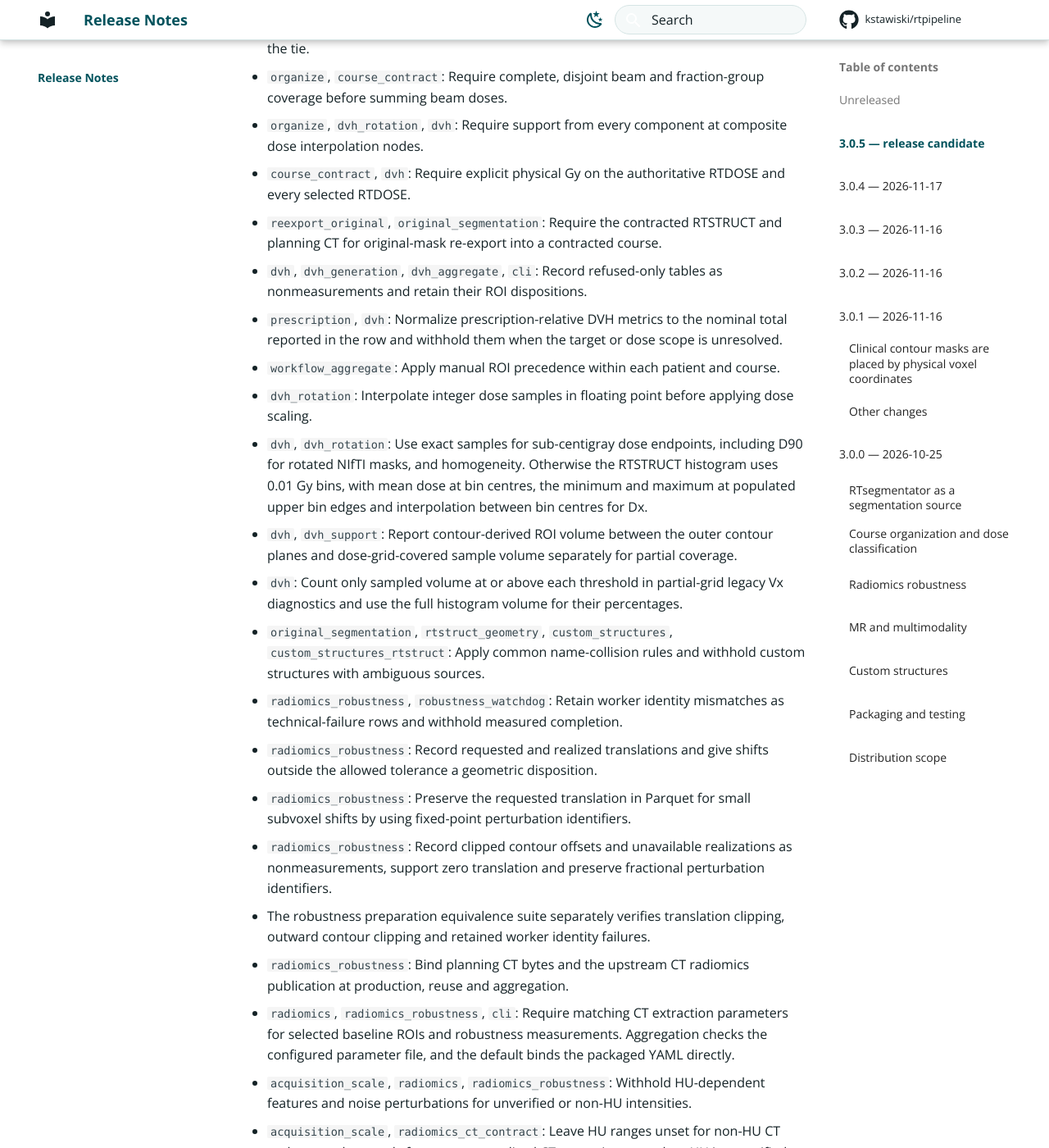
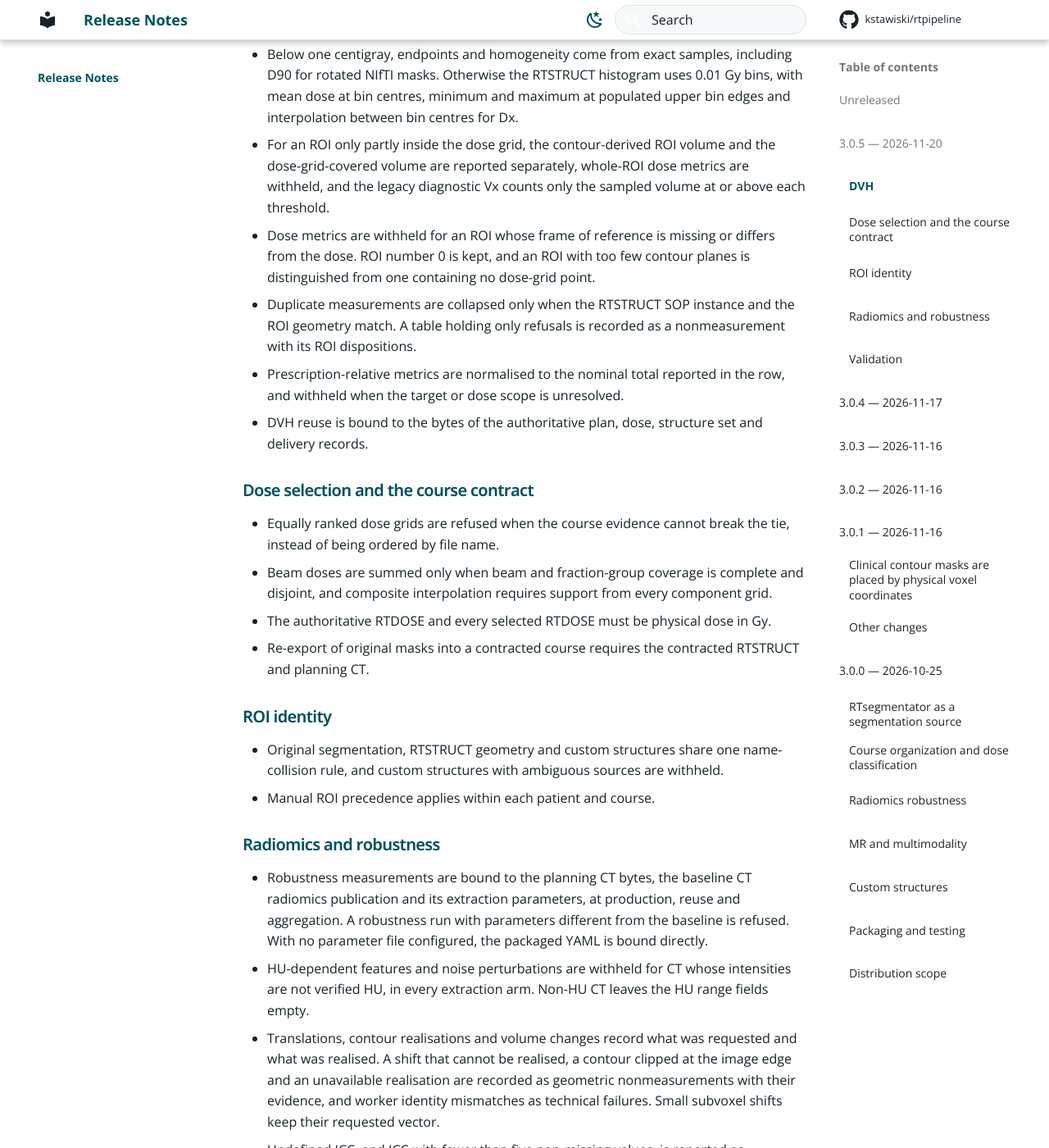
Before and after one commit to kstawiski/rtpipeline, an MkDocs documentation site: the page built from docs/release_notes.md, in a window 1280 px wide and 1400 px high, scrolled down 827 px. Shown: the whole window at 82% size. Built offline with MkDocs 1.6.1 and Material for MkDocs 9.7.7, drawn with Linux system fonts in a browser that asks for light colours; comment, search, counter and statistics services are not loaded; some of the changed text lies outside the part shown.

Commit message:
Publish the 3.0.5 release notes and citation
The release notes group the dose, dose-selection, ROI identity and
radiomics robustness changes, and the new validation harnesses. The
citation and the documentation index name 3.0.5 as the current release.

Co-Authored-By: Claude Opus 5.5 <noreply@anthropic.com>

```diff
--- a/docs/release_notes.md
+++ b/docs/release_notes.md
@@ -2,48 +2,101 @@
 
 ## Unreleased
 
-## 3.0.5 — release candidate
+## 3.0.5 — 2026-11-20
 
-- `dvh_generation`: Bind DVH reuse to the authoritative plan, dose, structure set and delivery record bytes.
-- `dvh`: Select the hot end of exact cumulative dose plateaus for Dx endpoints, including the minimum dose in the hottest 2 cm³ (D2cc).
-- `dvh`, `dvh_support`: Weight each axial contour plane by the slab bounded by adjacent midpoints. The two end slabs extend by half their adjacent interval.
-- `dvh`: Withhold dose metrics for ROIs with missing or mismatched frame-of-reference identity.
-- `dvh`, `dvh_aggregate`: Require matching RTSTRUCT SOP instance and ROI geometry before collapsing duplicate measurements.
-- `dvh_rotation`, `dvh`, `organize`: Honor declared RTDOSE frame positions, including unequal spacing and descending offsets.
-- `dvh`: Retain ROI number zero and distinguish insufficient contour planes from an ROI that contains no sampled dose-grid point.
-- `dvh`: Count samples at the threshold in Vx. Histogram-only Vx includes bins whose lower edge meets the threshold.
-- `organize`: Refuse equally ranked dose grids when the course evidence cannot resolve the tie.
-- `organize`, `course_contract`: Require complete, disjoint beam and fraction-group coverage before summing beam doses.
-- `organize`, `dvh_rotation`, `dvh`: Require support from every component at composite dose interpolation nodes.
-- `course_contract`, `dvh`: Require explicit physical Gy on the authoritative RTDOSE and every selected RTDOSE.
-- `reexport_original`, `original_segmentation`: Require the contracted RTSTRUCT and planning CT for original-mask re-export into a contracted course.
-- `dvh`, `dvh_generation`, `dvh_aggregate`, `cli`: Record refused-only tables as nonmeasurements and retain their ROI dispositions.
-- `prescription`, `dvh`: Normalize prescription-relative DVH metrics to the nominal total reported in the row and withhold them when the target or dose scope is unresolved.
-- `workflow_aggregate`: Apply manual ROI precedence within each patient and course.
-- `dvh_rotation`: Interpolate integer dose samples in floating point before applying dose scaling.
-- `dvh`, `dvh_rotation`: Use exact samples for sub-centigray dose endpoints, including D90 for rotated NIfTI masks, and homogeneity. Otherwise the RTSTRUCT histogram uses 0.01 Gy bins, with mean dose at bin centres, the minimum and maximum at populated upper bin edges and interpolation between bin centres for Dx.
-- `dvh`, `dvh_support`: Report contour-derived ROI volume between the outer contour planes and dose-grid-covered sample volume separately for partial coverage.
-- `dvh`: Count only sampled volume at or above each threshold in partial-grid legacy Vx diagnostics and use the full histogram volume for their percentages.
-- `original_segmentation`, `rtstruct_geometry`, `custom_structures`, `custom_structures_rtstruct`: Apply common name-collision rules and withhold custom structures with ambiguous sources.
-- `radiomics_robustness`, `robustness_watchdog`: Retain worker identity mismatches as technical-failure rows and withhold measured completion.
-- `radiomics_robustness`: Record requested and realized translations and give shifts outside the allowed tolerance a geometric disposition.
-- `radiomics_robustness`: Preserve the requested translation in Parquet for small subvoxel shifts by using fixed-point perturbation identifiers.
-- `radiomics_robustness`: Record clipped contour offsets and unavailable realizations as nonmeasurements, support zero translation and preserve fractional perturbation identifiers.
-- The robustness preparation equivalence suite separately verifies translation clipping, outward contour clipping and retained worker identity failures.
-- `radiomics_robustness`: Bind planning CT bytes and the upstream CT radiomics publication at production, reuse and aggregation.
-- `radiomics`, `radiomics_robustness`, `cli`: Require matching CT extraction parameters for selected baseline ROIs and robustness measurements. Aggregation checks the configured parameter file, and the default binds the packaged YAML directly.
-- `acquisition_scale`, `radiomics`, `radiomics_robustness`: Withhold HU-dependent features and noise perturbations for unverified or non-HU intensities.
-- `acquisition_scale`, `radiomics_ct_contract`: Leave HU ranges unset for non-HU CT and report shape only for any unnormalized CT extraction arm when HU is unverified.
-- `radiomics`: Bind the CT image cache to the requested series UID and its ordered content and refuse missing UIDs.
-- `radiomics`, `radiomics_robustness_outcomes`: Preserve zero-spacing axes and count the prepared binary mask for optional IBSI preprocessing. Report a compatibility error at NumPy 2 entry points.
-- `radiomics_robustness`, `radiomics_robustness_aggregate`: Record geometric nonmeasurements and classify undefined ICC as `not_evaluable` in the exploratory package summary. Study analysis O7 follows its own specification.
-- `cli`, `radiomics_conda`: Apply YAML settings for `--stage radiomics` with explicit flags taking precedence and default to the packaged CT parameter file.
-- `Snakefile`, `radiomics_robustness`: Require the named radiomics interpreter and libraries and propagate ICC computation errors.
-- `radiomics_conda`: Use the radiomics environment probe timeout to materialize CT extraction parameters.
-- `radiomics_robustness`: Require the configured perturbation count in stability summaries and report ICC as not evaluable with fewer than five non-missing values.
-- `config`, `radiomics`: Apply the native ROI gate at `radiomics.min_voxels`. The shipped configuration selects 64 and an omitted setting defaults to 120. PyRadiomics separately requires more than 64 resampled voxels under `minimumROISize: 64`.
-- `extraction_progress`, `radiomics_robustness`: Bind sequential resume to extraction parameters, the ROI map, verified HU status and effective perturbation settings.
-- `radiomics_robustness`: Support course-specific noise and contour seeds with `radiomics_robustness.segmentation_perturbation.course_specific_seeds` while preserving the default seed sequence.
+Cite this release by version and by the DOI archived for the `v3.0.5` tag (see
+[citing](citing.md)). This release corrects DVH, dose-selection and radiomics
+robustness behaviour found in an independent review of 3.0.4, and adds the public
+DVH validation harnesses. Whether a course's values change depends on its data,
+for example on contour spacing, dose-grid coverage and dose selection. After
+upgrade, the workflow recomputes DVH, radiomics and robustness outputs made by
+earlier 3.0 releases, because the code that produces them has changed.
+
+### DVH
+
+- Dx endpoints take the hot end of an exact cumulative-dose plateau, including
+  D2cc. Vx counts samples at the threshold; histogram-only Vx includes bins whose
+  lower edge meets it.
+- Each axial contour plane is weighted by the slab between the midpoints to its
+  neighbours, and the two end slabs extend by half their adjacent interval, so
+  unequal slice spacing no longer biases ROI volume and DVH.
+- RTDOSE frame positions are honoured as declared, including unequal spacing and
+  descending offsets. Integer dose samples are interpolated in floating point
+  before dose scaling.
+- Below one centigray, endpoints and homogeneity come from exact samples,
+  including D90 for rotated NIfTI masks. Otherwise the RTSTRUCT histogram uses
+  0.01 Gy bins, with mean dose at bin centres, minimum and maximum at populated
+  upper bin edges and interpolation between bin centres for Dx.
+- For an ROI only partly inside the dose grid, the contour-derived ROI volume and
+  the dose-grid-covered volume are reported separately, whole-ROI dose metrics are
+  withheld, and the legacy diagnostic Vx counts only the sampled volume at or above
+  each threshold.
+- Dose metrics are withheld for an ROI whose frame of reference is missing or
+  differs from the dose. ROI number 0 is kept, and an ROI with too few contour
+  planes is distinguished from one containing no dose-grid point.
+- Duplicate measurements are collapsed only when the RTSTRUCT SOP instance and the
+  ROI geometry match. A table holding only refusals is recorded as a
+  nonmeasurement with its ROI dispositions.
+- Prescription-relative metrics are normalised to the nominal total reported in the
+  row, and withheld when the target or dose scope is unresolved.
+- DVH reuse is bound to the bytes of the authoritative plan, dose, structure set and
+  delivery records.
+
+### Dose selection and the course contract
+
+- Equally ranked dose grids are refused when the course evidence cannot break the
+  tie, instead of being ordered by file name.
+- Beam doses are summed only when beam and fraction-group coverage is complete and
+  disjoint, and composite interpolation requires support from every component grid.
+- The authoritative RTDOSE and every selected RTDOSE must be physical dose in Gy.
+- Re-export of original masks into a contracted course requires the contracted
+  RTSTRUCT and planning CT.
+
+### ROI identity
+
+- Original segmentation, RTSTRUCT geometry and custom structures share one
+  name-collision rule, and custom structures with ambiguous sources are withheld.
+- Manual ROI precedence applies within each patient and course.
+
+### Radiomics and robustness
+
+- Robustness measurements are bound to the planning CT bytes, the baseline CT
+  radiomics publication and its extraction parameters, at production, reuse and
+  aggregation. A robustness run with parameters different from the baseline is
+  refused. With no parameter file configured, the packaged YAML is bound directly.
+- HU-dependent features and noise perturbations are withheld for CT whose
+  intensities are not verified HU, in every extraction arm. Non-HU CT leaves the
+  HU range fields empty.
+- Translations, contour realisations and volume changes record what was requested
+  and what was realised. A shift that cannot be realised, a contour clipped at the
+  image edge and an unavailable realisation are recorded as geometric
+  nonmeasurements with their evidence, and worker identity mismatches as technical
+  failures. Small subvoxel shifts keep their requested vector.
+- Undefined ICC, and ICC with fewer than five non-missing values, is reported as
+  `not_evaluable` in the exploratory package summary, which also requires the
+  configured number of perturbation conditions. Study analyses such as O7 follow
+  their own specifications.
+- The CT image cache is bound to the requested series UID and its ordered content.
+  Sequential resume is bound to extraction parameters, the ROI map, HU status and
+  the effective perturbation settings.
+- `--stage radiomics` applies the YAML settings (explicit flags take precedence),
+  the Snakefile requires the named radiomics interpreter, and ICC errors propagate.
+- Optional IBSI preprocessing keeps zero-spacing axes and counts the prepared binary
+  mask.
+- `radiomics_robustness.segmentation_perturbation.course_specific_seeds` makes noise
+  and contour seeds course-specific; the default seed sequence is unchanged.
+- The native ROI gate is `radiomics.min_voxels`: the shipped configuration selects
+  64, and an omitted setting defaults to 120. PyRadiomics separately requires more
+  than 64 resampled voxels under `minimumROISize: 64`.
+
+### Validation
+
+- `validation/dvh_accuracy` and `validation/dvh_extension` hold the synthetic DVH
+  benchmarks: analytic accuracy on 120 cases, and the extended design of 1,208
+  cases covering small volumes, NIfTI masks and rotated dose grids. Their verifiers
+  pass only on complete evidence: every planned case, the full generated input
+  inventory with its digests, an exact terminal disposition for each case without a
+  measurement, and the recorded benchmark script digests.
 
 ## 3.0.4 — 2026-11-17
 
```
Also changed, not shown: docs/index.md (+2 -2 lines), 1 other file.
